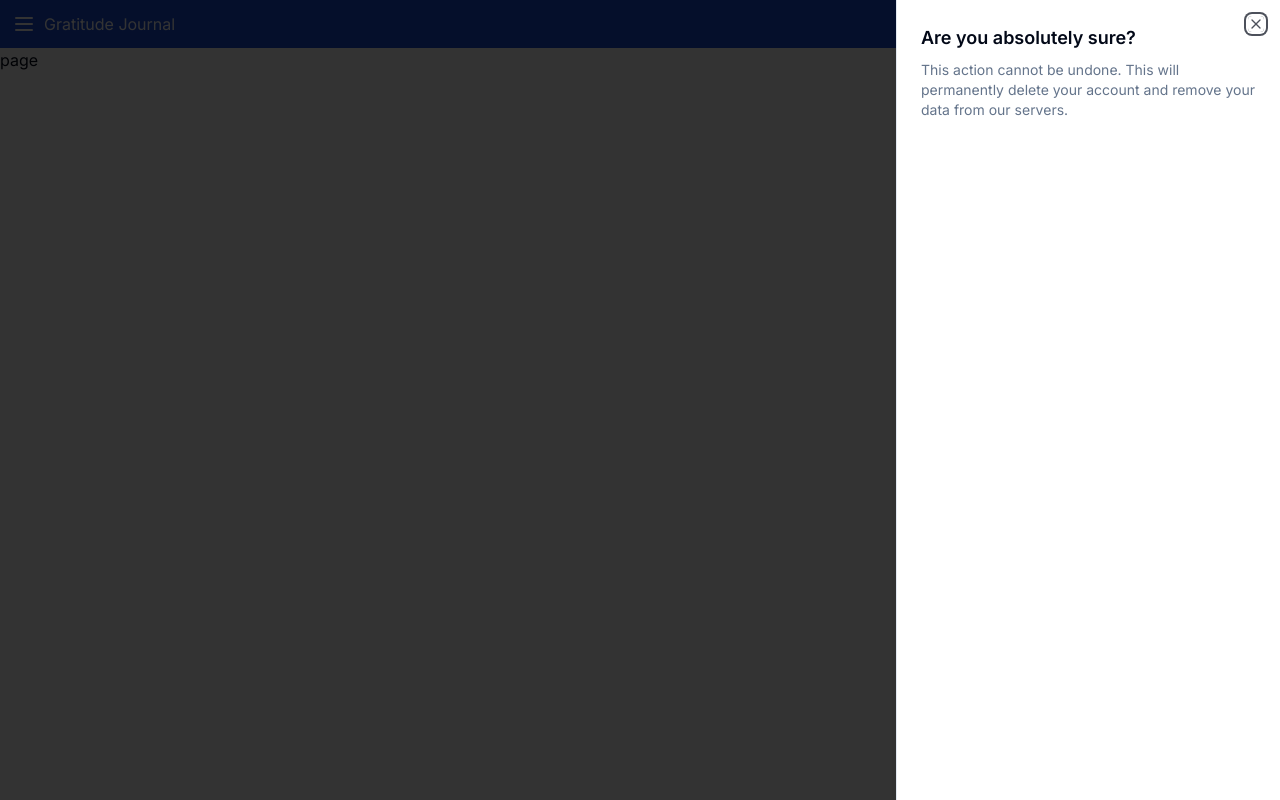
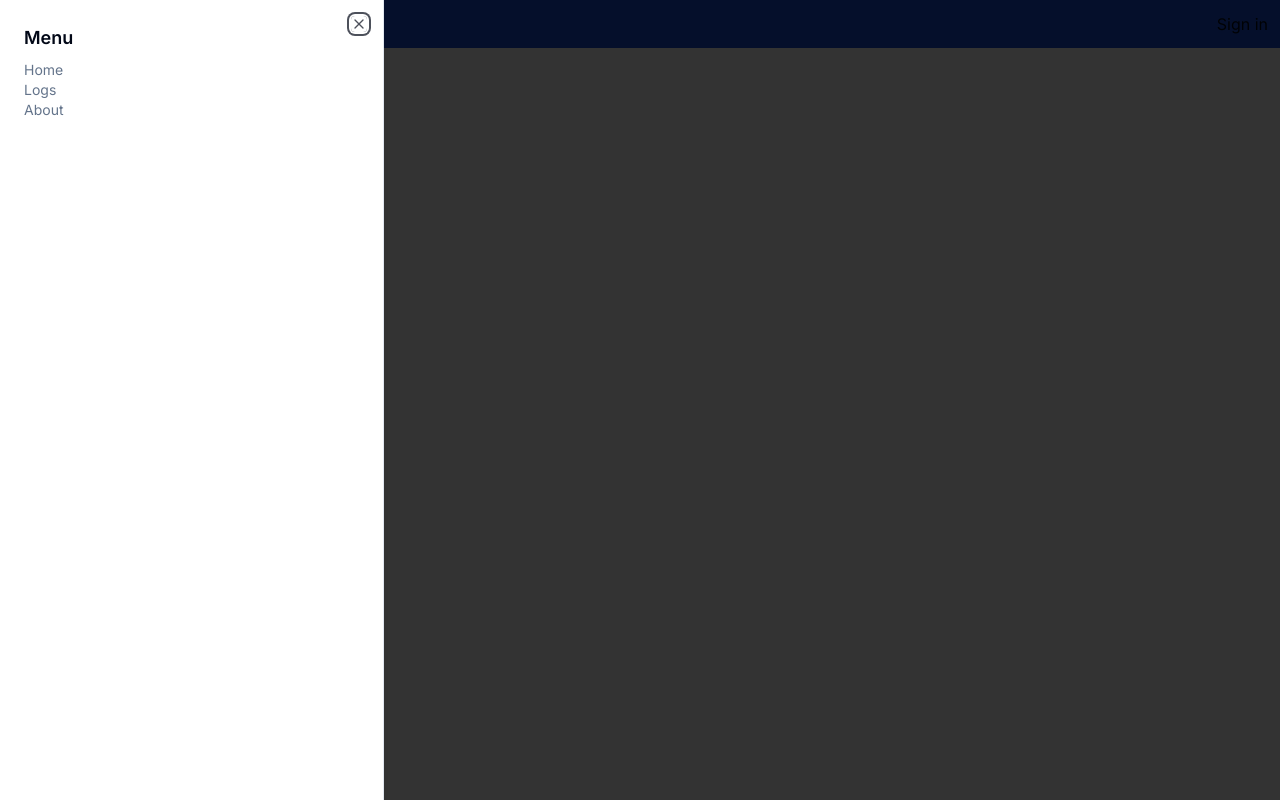
Before and after one commit to perezc52/next-gratitude-journal, a Next.js app: page / in a window 1280 px wide. Both pictures are taken after a click on the button 24 px from the left and 24 px from the top of the page. Built offline with nearby package versions, Linux system fonts and the light colour scheme; no server answers.

Commit message:
menu items

```diff
--- /dev/null
+++ b/app/about/page.tsx
@@ -0,0 +1,9 @@
+import React from 'react'
+
+const AboutPage = () => {
+  return (
+    <div>AboutPage</div>
+  )
+}
+
+export default AboutPage
--- /dev/null
+++ b/app/logs/page.tsx
@@ -0,0 +1,9 @@
+import React from 'react'
+
+const LogsPage = () => {
+  return (
+    <div>LogsPage</div>
+  )
+}
+
+export default LogsPage
--- a/components/Sheet.tsx
+++ b/components/Sheet.tsx
@@ -8,6 +8,7 @@ import {
   SheetTrigger,
 } from "@/components/ui/sheet";
 import { Menu } from "lucide-react";
+import Link from "next/link";
 
 const SheetC = () => {
   return (
@@ -15,12 +16,15 @@ const SheetC = () => {
       <SheetTrigger>
         <Menu className="text-white" />
       </SheetTrigger>
-      <SheetContent>
+      <SheetContent side="left">
         <SheetHeader>
-          <SheetTitle>Are you absolutely sure?</SheetTitle>
+          <SheetTitle>Menu</SheetTitle>
           <SheetDescription>
-            This action cannot be undone. This will permanently delete your
-            account and remove your data from our servers.
+            <ul className="flex flex-col">
+              <li><Link href="/" className="w-full">Home</Link></li>
+              <li><Link href="/logs">Logs</Link></li>
+              <li><Link href="/about">About</Link></li>
+            </ul>
           </SheetDescription>
         </SheetHeader>
       </SheetContent>
--- a/components/SideNav.tsx
+++ b/components/SideNav.tsx
@@ -2,6 +2,7 @@ import React from "react";
 import { SignInButton, SignedIn, SignedOut, UserButton } from "@clerk/nextjs";
 import { checkUser } from "@/lib/checkUser";
 import SheetC from "./Sheet";
+import Link from "next/link";
 
 const SideNav = async () => {
   const user = await checkUser();
@@ -9,7 +10,9 @@ const SideNav = async () => {
     <header className="bg-blue-700 flex justify-between p-3">
       <div className="flex items-center gap-2">
         <SheetC />
-        <h1 className="text-white">Gratitude Journal</h1>
+        <h1 className="text-white">
+          <Link href="/">Gratitude Journal</Link>
+        </h1>
       </div>
       <div>
         <SignedOut>
```
